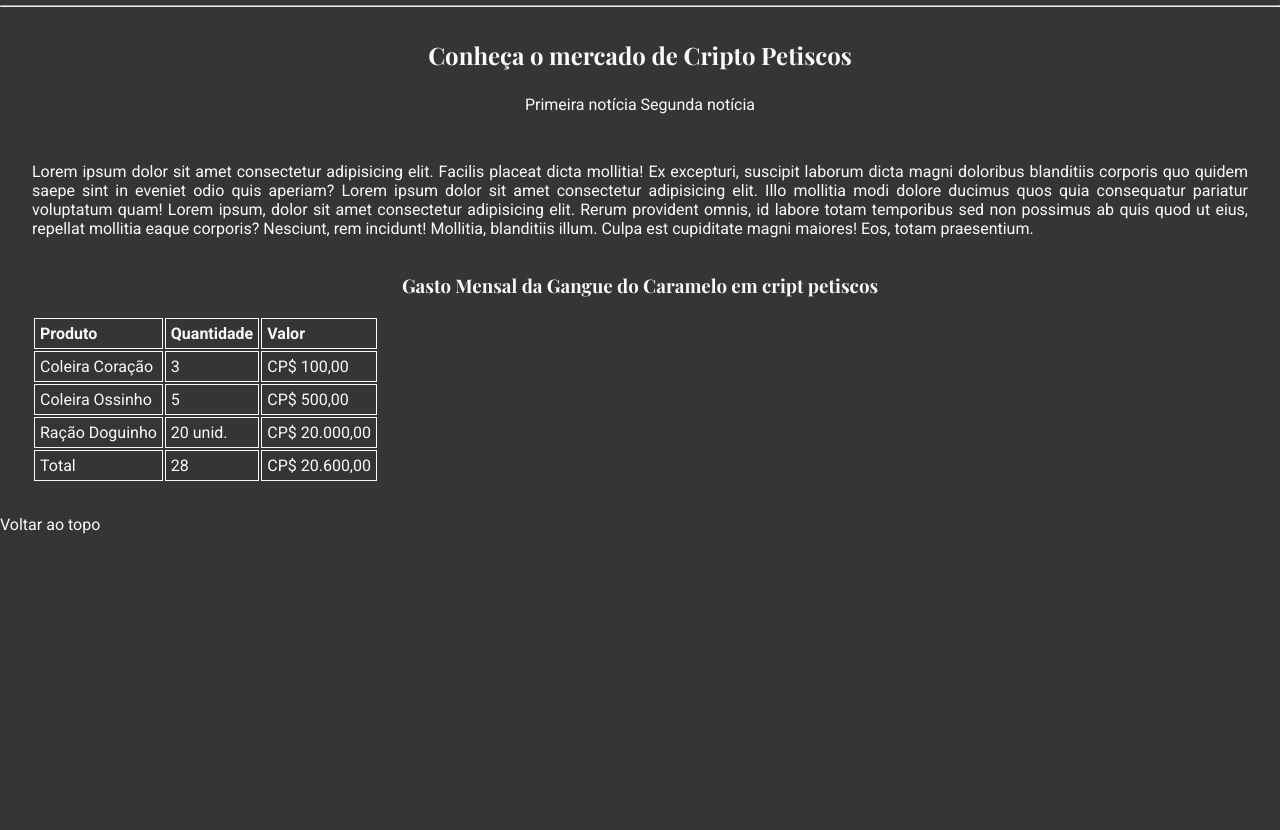
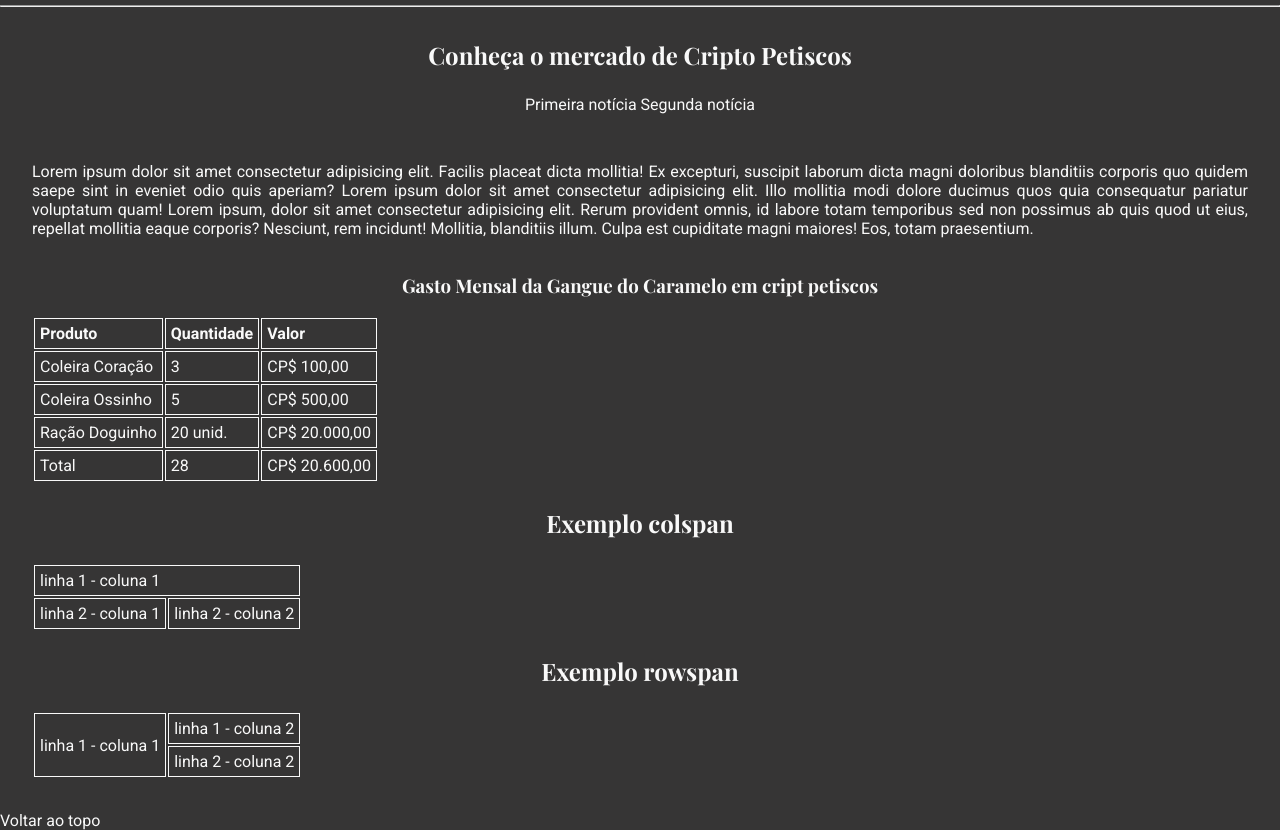
Before and after one commit to fortesvitoria/UniSenacDesWebAula1, a plain HTML site: page 01-BarraSoppingSulNews/pagina3.html in a window 1280 px wide. Shown: the part 110-940 px from the top of the page. Before the commit the page ends 800 px from the top, so only its background shows below. Drawn offline with nearby package versions, Linux system fonts and the light colour scheme.

Commit message:
adiciona texto pagina3

```diff
--- a/01-BarraSoppingSulNews/pagina3.html
+++ b/01-BarraSoppingSulNews/pagina3.html
@@ -81,10 +81,32 @@
 
             <!-- segunda tabela -->
             <div class="tabela">
+                <h2>Exemplo colspan</h2>
+
+		 <table>
+		 	<tr>
+		 		<td colspan="2">linha 1 - coluna 1</td>
+		 	</tr>
+		 	<tr>
+		 		<td>linha 2 - coluna 1</td>
+		 		<td>linha 2 - coluna 2</td>
+		 	</tr>
+		 </table>
             </div>
 
             <!-- terceira tabela -->
             <div class="tabela">
+                <h2>Exemplo rowspan</h2>
+
+                <table>
+                    <tr>
+                        <td rowspan="2">linha 1 - coluna 1</td>
+                        <td>linha 1 - coluna 2</td>
+                    </tr>
+                    <tr>
+                        <td>linha 2 - coluna 2</td>
+                    </tr>
+                </table>
             </div>
 
         </div>
```
